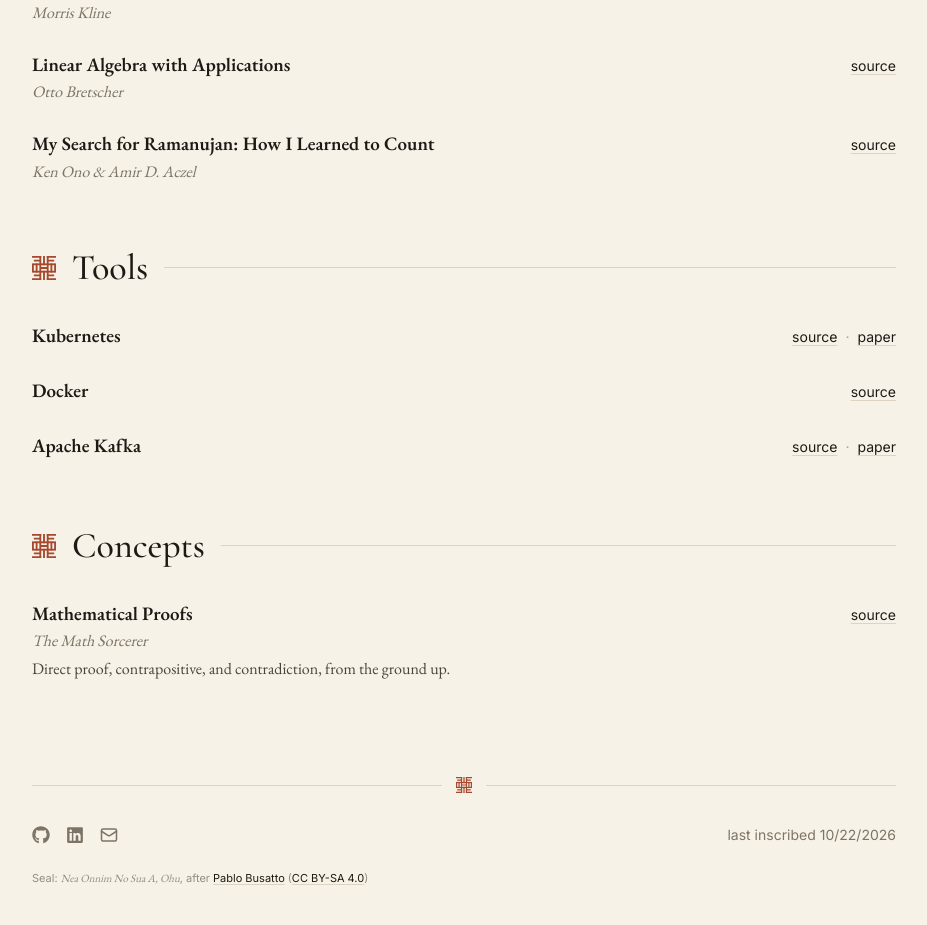
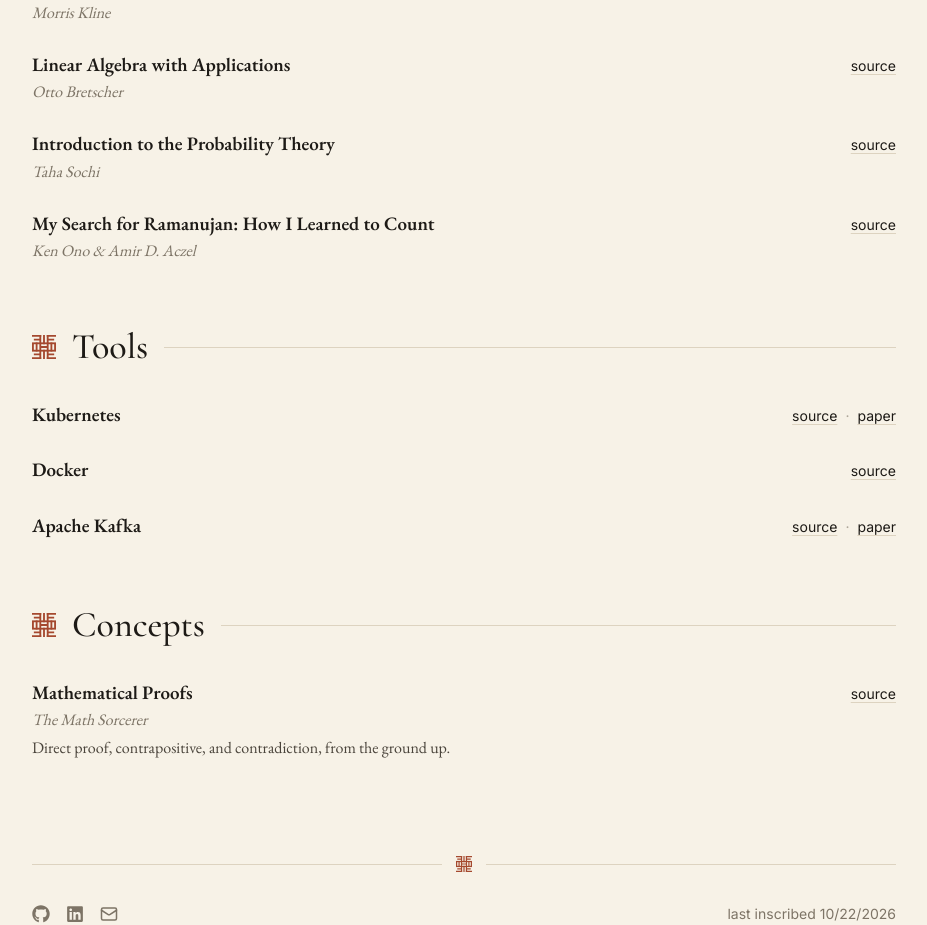
Before and after one commit to austin-stanley-hinson/austin-portfolio, a Next.js app: page /bookshelf in a window 1280 px wide. Shown: the part 1046-1971 px from the top of the page, without its empty margins (176-1103 px from the left). Built offline with nearby package versions, Linux system fonts and the light colour scheme.

Commit message:
Add Sochi's Introduction to the Probability Theory to Mathematics

```diff
--- a/content/bookshelf.ts
+++ b/content/bookshelf.ts
@@ -77,6 +77,11 @@
         },
       },
       {
+        title: "Introduction to the Probability Theory",
+        author: "Taha Sochi",
+        links: { source: "https://www.amazon.com/Introduction-Probability-Theory-Taha-Sochi/dp/B0BV1XJ7KC" },
+      },
+      {
         title: "My Search for Ramanujan: How I Learned to Count",
         author: "Ken Ono & Amir D. Aczel",
         links: { source: "https://link.springer.com/book/10.1007/978-3-319-25568-2" },
```
